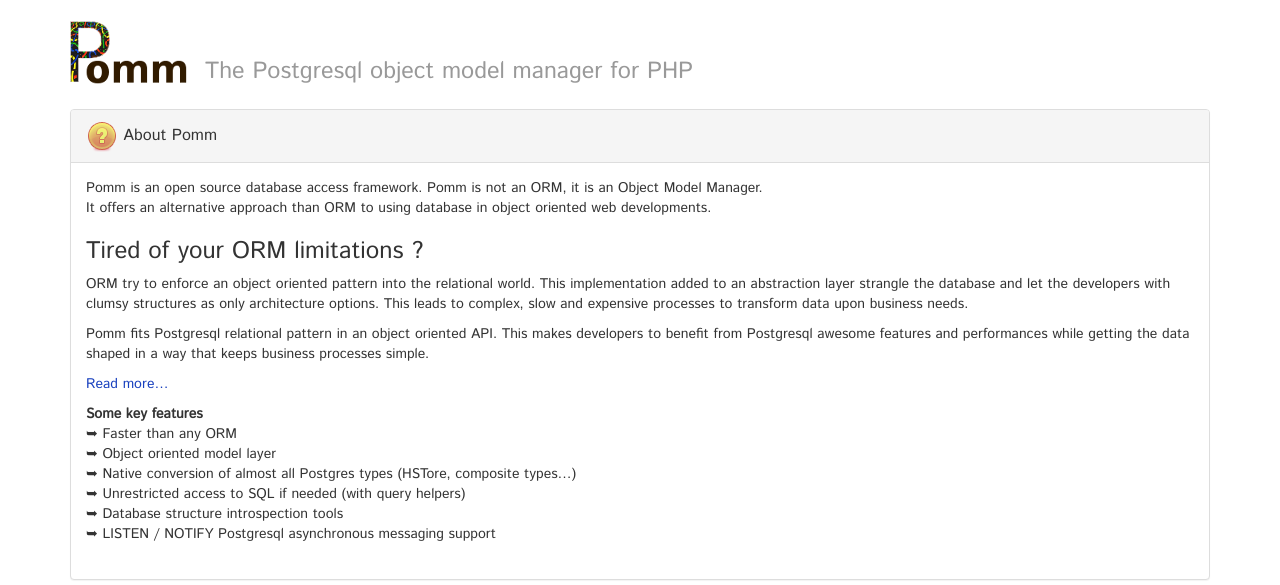
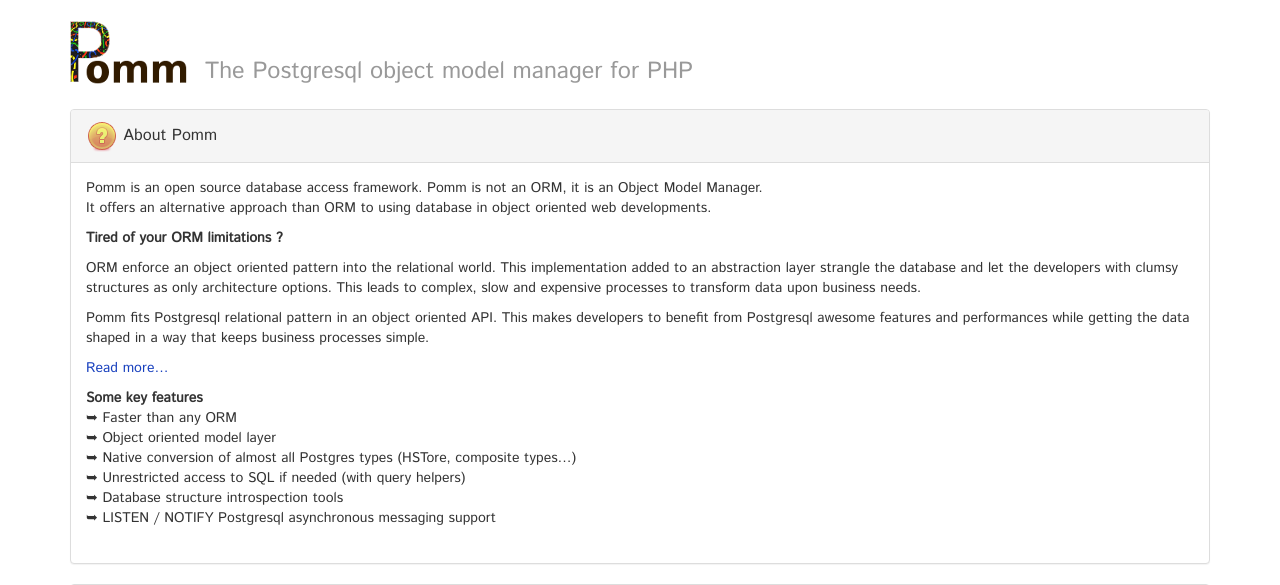
Before and after one commit to pragmafabrik/pomm-project.org, a PHP site: template sources/twig/index.html.twig in a window 1280 px wide. Shown: the top 585 px of the page. Run offline with PHP 8.4, Linux system fonts and the light colour scheme; the template is opened without the code that fills it, so the values that code supplies are empty; some libraries are stand-ins or nearby versions.

Commit message:
orm limitation to <strong> on index

```diff
--- a/sources/twig/index.html.twig
+++ b/sources/twig/index.html.twig
@@ -14,9 +14,10 @@
                   Pomm is an open source database access framework. Pomm is not an ORM, it is an Object Model Manager. <br />
                   It offers an alternative approach than ORM to using database in object oriented web developments.
                 <p>
-                <h3>Tired of your ORM limitations ?</h3>
+                <strong>Tired of your ORM limitations ?</strong>
                 <p>
-                  ORM try to enforce an object oriented pattern into the relational world. This implementation added to an abstraction layer strangle the database and let the developers with clumsy structures as only architecture options. This leads to complex, slow and expensive processes to transform data upon business needs.</p>
+                  ORM enforce an object oriented pattern into the relational world. This implementation added to an abstraction layer strangle the database and let the developers with clumsy structures as only architecture options. This leads to complex, slow and expensive processes to transform data upon business needs.
+                </p>
                 <p>Pomm fits Postgresql relational pattern in an object oriented API. This makes developers to benefit from Postgresql awesome features and performances while getting the data shaped in a way that keeps business processes simple.</p>
                 <p><a href="{{ app.url_generator.generate('main_about') }}">Read more&#133;</a></p>
                 </p>
```
